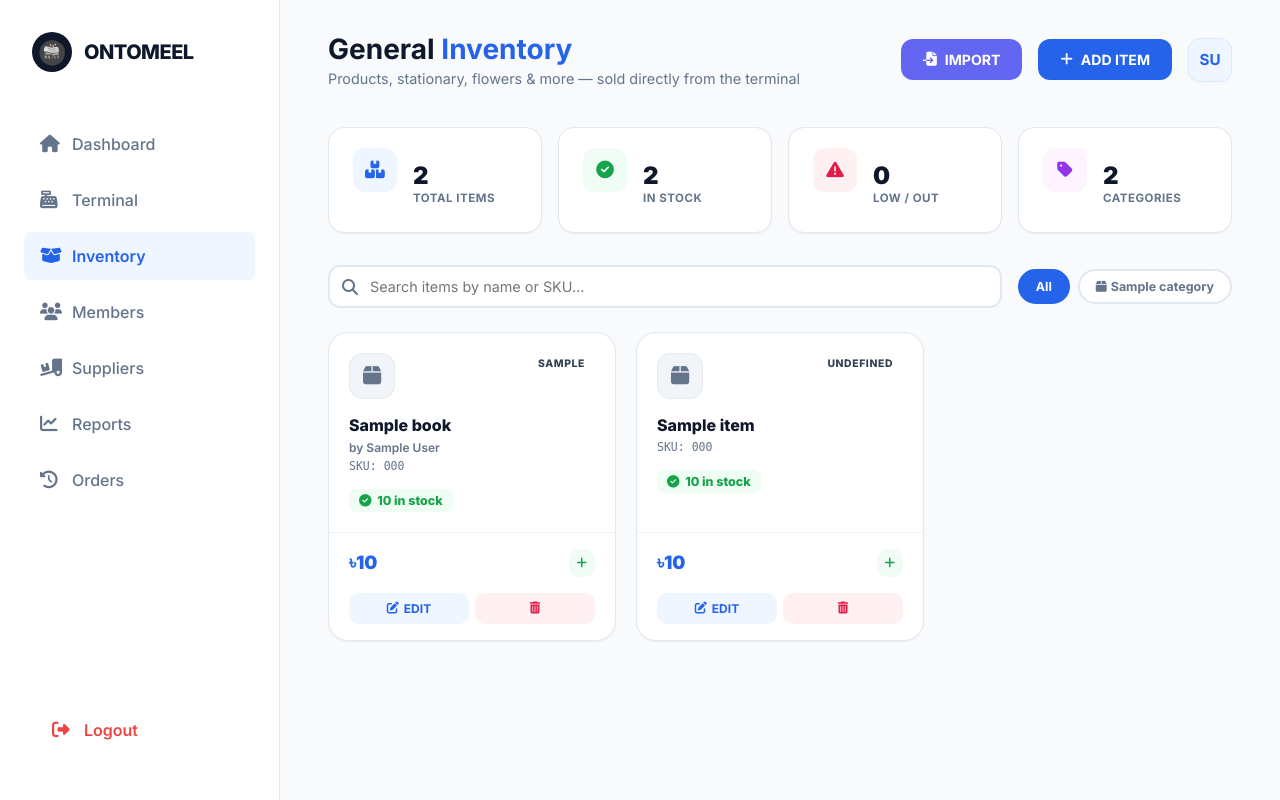
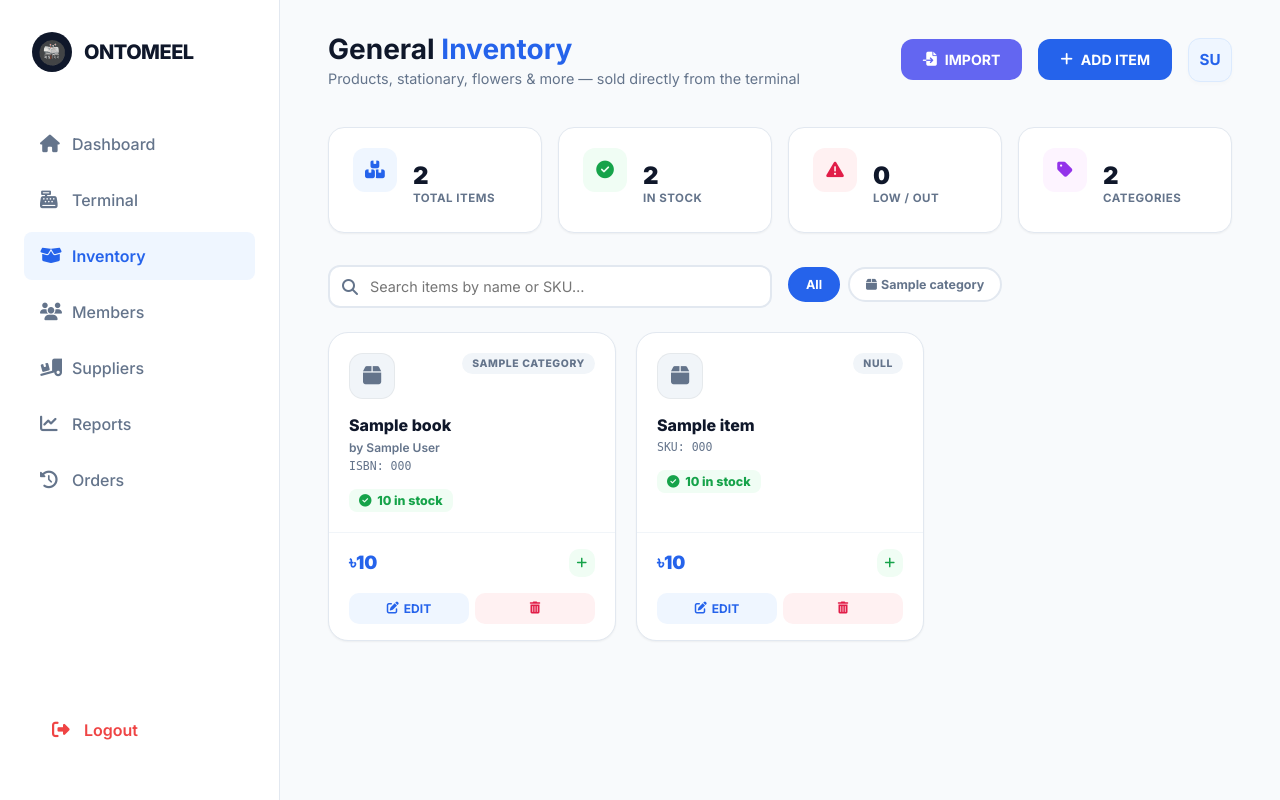
Before and after one commit to vivagodigital-cell/pos-ontomeel, a PHP site: page /pos/pages/inventory.php in a window 1280 px wide. Run offline with PHP 8.4, Linux system fonts and the light colour scheme; the visitor is signed in with stand-in values (Sample User, id 1); tables that the repository leaves empty or names only in its code hold one stand-in row (values such as "Sample post").

Commit message:
refactor(inventory): standardize category name fields and enhance POS UI
Update API responses to include category names as item_type for consistent display across books and inventory items. Refine POS inventory page with scrollable filter pills, inline-styled type pills, and expanded search to include author. Adjust filtering logic to handle category names case-insensitively.

```diff
--- a/api/controllers/InventoryController.php
+++ b/api/controllers/InventoryController.php
@@ -40,14 +40,14 @@
 try {
     if ($action === 'getItems') {
         // Fetch books, joining with categories for names
-        $stmt_b = $pdo->query("SELECT b.*, c.name as category_name, 'books' as source_table
+        $stmt_b = $pdo->query("SELECT b.*, c.name as category_name, c.name as item_type, 'books' as source_table
                                FROM books b
                                LEFT JOIN categories c ON b.category_id = c.id
                                WHERE b.is_active = 1");
         $books = $stmt_b->fetchAll(PDO::FETCH_ASSOC);
 
         // Fetch inventory items mapped to same structure, joining with categories
-        $stmt_i = $pdo->query("SELECT i.id, i.item_name as title, c.name as category_name, i.item_type as category_id, i.quantity as stock_qty, i.sell_price, i.unit_cost as purchase_price, i.supplier_name, i.barcode as isbn, i.is_active, '' as cover_image, '' as author, 'inventory_items' as source_table
+        $stmt_i = $pdo->query("SELECT i.id, i.item_name as title, c.name as category_name, c.name as item_type, i.item_type as category_id, i.quantity as stock_qty, i.sell_price, i.unit_cost as purchase_price, i.supplier_name, i.barcode as isbn, i.is_active, '' as cover_image, '' as author, 'inventory_items' as source_table
                                FROM inventory_items i
                                LEFT JOIN categories c ON i.item_type = c.id
                                WHERE i.is_active = 1");
--- a/pos/pages/inventory.php
+++ b/pos/pages/inventory.php
@@ -696,9 +696,11 @@
                 <i class="fa-solid fa-magnifying-glass"></i>
                 <input type="text" id="searchInv" placeholder="Search items by name or SKU…" oninput="filterItems()">
             </div>
-            <div class="filter-pills" id="filterPills">
-                <button class="fpill active" onclick="setTypeFilter('all', this)">All</button>
-                <!-- Dynamic pills -->
+            <div class="filter-pills-wrap" style="flex: 1; overflow: hidden; position: relative;">
+                <div class="filter-pills" id="filterPills" style="display: flex; gap: 8px; overflow-x: auto; padding-bottom: 4px; scroll-behavior: smooth;">
+                    <button class="fpill active" onclick="setTypeFilter('all', this)">All</button>
+                    <!-- Dynamic pills -->
+                </div>
             </div>
         </div>
 
@@ -997,12 +999,12 @@
                         <div class="type-icon-wrap" style="background:${bg}; overflow:hidden; border:1px solid rgba(0,0,0,0.05);">
                             ${imgSrc ? `<img src="${imgSrc}" style="width:100%; height:100%; object-fit:cover;">` : `<i class="fa-solid fa-${ico}" style="color:${col};"></i>`}
                         </div>
-                        <span class="type-pill type-${item.item_type}">${item.item_type}</span>
+                        <span class="type-pill" style="background:${bg}; color:${col};">${item.item_type}</span>
                     </div>
                     <div class="card-body">
                         <div class="card-title text-ellipsis" title="${item.title}">${item.title}</div>
                         ${item.author ? `<div style="font-size:0.75rem; color:#64748b; font-weight:600; margin-bottom:4px;">by ${item.author}</div>` : ''}
-                        <div class="card-sku">${item.isbn ? (item.item_type === 'Books' ? 'ISBN: ' : 'SKU: ') + item.isbn : '<span style="opacity:0.4;">' + (item.item_type === 'Books' ? 'No ISBN' : 'No SKU') + '</span>'}</div>
+                        <div class="card-sku">${item.isbn ? ((item.source_table === 'books') ? 'ISBN: ' : 'SKU: ') + item.isbn : '<span style="opacity:0.4;">' + ((item.source_table === 'books') ? 'No ISBN' : 'No SKU') + '</span>'}</div>
                         <div style="display:flex; align-items:center; gap:8px;">
                             <span class="stock-chip ${isLow ? 'stock-low' : 'stock-ok'}">
                                 <i class="fa-solid fa-${isLow ? 'triangle-exclamation' : 'circle-check'}" style="margin-right:3px;"></i>
@@ -1069,9 +1071,18 @@
 
         function filterItems() {
             const q = document.getElementById('searchInv').value.toLowerCase().trim();
+            const filter = activeTypeFilter.toLowerCase();
             let list = allItems;
-            if (activeTypeFilter !== 'all') list = list.filter(i => i.item_type === activeTypeFilter);
-            if (q) list = list.filter(i => i.title.toLowerCase().includes(q) || (i.title_en && i.title_en.toLowerCase().includes(q)) || (i.isbn && i.isbn.toLowerCase().includes(q)));
+            if (filter !== 'all') {
+                list = list.filter(i => (i.item_type || '').toLowerCase() === filter);
+            }
+            if (q) {
+                list = list.filter(i =>
+                    (i.title || '').toLowerCase().includes(q) ||
+                    (i.author || '').toLowerCase().includes(q) ||
+                    (i.isbn || '').toLowerCase().includes(q)
+                );
+            }
             renderItems(list);
         }
 
```
